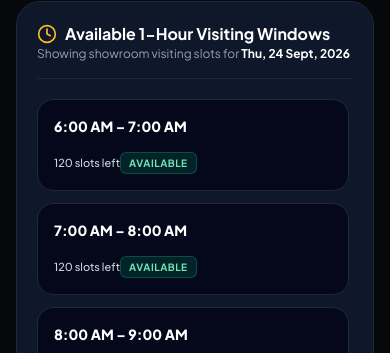
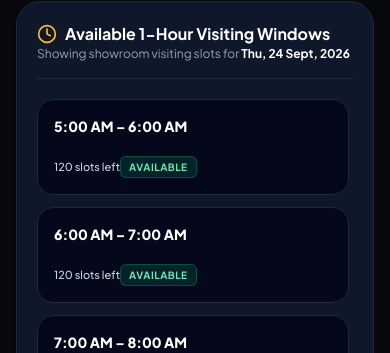
Before and after one commit to shashank-0913/Ayyan-Fireworks, a React (Vite) app: page /book-slot in a window 390 px wide. Shown: the part 1201-1554 px from the top of the page. Built offline with nearby package versions, Linux system fonts and the light colour scheme; no server answers; the database is empty.

Commit message:
Play splash animation on every page refresh

```diff
--- a/src/components/customer/CustomerNavbar.tsx
+++ b/src/components/customer/CustomerNavbar.tsx
@@ -304,7 +304,7 @@ export const CustomerNavbar: React.FC = () => {
                 </p>
                 <div className="flex items-center gap-2 text-slate-500 dark:text-slate-400 text-[11px]">
                   <Clock className="w-3.5 h-3.5 text-amber-500 dark:text-gold-400 shrink-0" />
-                  <span>09:00 AM – 09:30 PM (All 7 Days)</span>
+                  <span>05:00 AM – 10:00 PM (All 7 Days)</span>
                 </div>
                 <div className="flex flex-col sm:flex-row gap-2 pt-1">
                   <a
--- a/src/components/customer/SlotBookingFlow.tsx
+++ b/src/components/customer/SlotBookingFlow.tsx
@@ -12,7 +12,8 @@ import {
   ArrowLeft,
   Flame,
   Info,
-  CalendarCheck2
+  CalendarCheck2,
+  Lock
 } from 'lucide-react';
 import { useAyyanStore } from '../../context/AppContext';
 import { Slot, Booking } from '../../types';
@@ -56,6 +57,17 @@ export const SlotBookingFlow: React.FC = () => {
       .sort((a, b) => a.start_time.localeCompare(b.start_time));
   }, [slots, selectedDate]);
 
+  // Check if every slot for the selected date is blocked or fully booked
+  const isAllDateSlotsBooked = useMemo(() => {
+    if (dateSlots.length === 0) return false;
+    return dateSlots.every(slot => {
+      const booked = slot.booked_capacity || 0;
+      const total = slot.total_capacity || 120;
+      const remaining = total - booked;
+      return slot.is_blocked || remaining <= 0 || booked >= total;
+    });
+  }, [dateSlots]);
+
   const selectedSlot = useMemo(() => {
     return slots.find(s => s.id === selectedSlotId);
   }, [slots, selectedSlotId]);
@@ -70,8 +82,11 @@ export const SlotBookingFlow: React.FC = () => {
   const handleSlotSelect = (slot: Slot) => {
     const booked = slot.booked_capacity || 0;
     const total = slot.total_capacity || 120;
-    const rem = total - booked;
-    if (slot.is_blocked || rem <= 0 || booked >= 120 || booked >= total) return;
+    const remaining = total - booked;
+    if (slot.is_blocked || remaining <= 0 || booked >= total) {
+      setErrorMessage('This visiting slot is fully booked or closed. Please choose an available time.');
+      return;
+    }
     setSelectedSlotId(slot.id);
     setErrorMessage(null);
   };
@@ -79,6 +94,12 @@ export const SlotBookingFlow: React.FC = () => {
   const handleProceedToStep2 = () => {
     if (!selectedSlotId) {
       setErrorMessage('Please pick an available visiting time slot.');
+      return;
+    }
+    const slot = slots.find(s => s.id === selectedSlotId);
+    if (!slot || slot.is_blocked || (slot.total_capacity - slot.booked_capacity) <= 0) {
+      setErrorMessage('The selected slot is fully booked or unavailable. Please choose another slot.');
+      setSelectedSlotId('');
       return;
     }
     setErrorMessage(null);
@@ -269,6 +290,21 @@ export const SlotBookingFlow: React.FC = () => {
                   )}
                 </div>
 
+                {/* Fully Booked Date Alert Notice */}
+                {isAllDateSlotsBooked && (
+                  <div className="p-4 rounded-2xl bg-amber-50 dark:bg-amber-950/40 border border-amber-300 dark:border-amber-500/40 text-amber-950 dark:text-amber-200 text-xs sm:text-sm flex items-start gap-3 shadow-xs">
+                    <AlertCircle className="w-5 h-5 text-amber-600 dark:text-amber-400 shrink-0 mt-0.5" />
+                    <div className="space-y-1">
+                      <p className="font-bold text-amber-950 dark:text-amber-100 leading-snug">
+                        All slots are fully booked for this date. Please select another date or visit during general showroom hours.
+                      </p>
+                      <p className="text-[11px] text-amber-800 dark:text-amber-300/80">
+                        General showroom operating hours are 05:00 AM – 10:00 PM IST (All 7 Days during Festive Season).
+                      </p>
+                    </div>
+                  </div>
+                )}
+
                 {/* Time Slots List */}
                 {dateSlots.length > 0 ? (
                   <div className="grid grid-cols-1 sm:grid-cols-2 gap-3 max-h-[440px] overflow-y-auto pr-1">
@@ -278,39 +314,51 @@ export const SlotBookingFlow: React.FC = () => {
                       const remaining = Math.max(0, total - booked);
                       const status = getSlotStatus(slot);
                       const isSelected = selectedSlotId === slot.id;
-                      const isFull = booked >= 120 || booked >= total || remaining <= 0;
-                      const isAvailable = !slot.is_blocked && !isFull;
+                      const isFull = booked >= total || remaining <= 0;
+                      const isBlocked = Boolean(slot.is_blocked);
+                      const isAvailable = !isBlocked && !isFull;
 
                       return (
                         <button
                           key={slot.id}
                           type="button"
                           disabled={!isAvailable}
-                          onClick={() => handleSlotSelect(slot)}
-                          className={`p-4 rounded-2xl border text-left transition-all duration-200 relative overflow-hidden min-h-[92px] flex flex-col justify-between active:scale-[0.98] ${
-                            isSelected
+                          aria-disabled={!isAvailable}
+                          onClick={() => {
+                            if (isAvailable) {
+                              handleSlotSelect(slot);
+                            }
+                          }}
+                          className={`p-4 rounded-2xl border text-left transition-all duration-200 relative overflow-hidden min-h-[96px] flex flex-col justify-between ${
+                            !isAvailable
+                              ? 'bg-slate-100/90 dark:bg-slate-950/60 border-slate-200 dark:border-slate-800/80 opacity-60 cursor-not-allowed select-none'
+                              : isSelected
                               ? 'bg-amber-500/20 dark:bg-amber-500/25 border-amber-500 dark:border-amber-400 ring-2 ring-amber-400/50 shadow-md'
-                              : isAvailable
-                              ? 'bg-slate-50 hover:bg-amber-50/50 dark:bg-slate-950/80 dark:hover:bg-slate-800/80 border-slate-200 dark:border-slate-800 hover:border-amber-400'
-                              : 'bg-slate-100 dark:bg-slate-950/40 border-slate-200 dark:border-slate-800/60 opacity-50 cursor-not-allowed'
+                              : 'bg-slate-50 hover:bg-amber-50/50 dark:bg-slate-950/80 dark:hover:bg-slate-800/80 border-slate-200 dark:border-slate-800 hover:border-amber-400 active:scale-[0.98]'
                           }`}
                         >
                           <div className="flex items-center justify-between">
-                            <span className="font-extrabold text-sm sm:text-base text-slate-900 dark:text-white">
+                            <span className={`font-extrabold text-sm sm:text-base ${!isAvailable ? 'text-slate-500 dark:text-slate-400' : 'text-slate-900 dark:text-white'}`}>
                               {formatTime(slot.start_time)} – {formatTime(slot.end_time)}
                             </span>
-                            {isSelected && (
+                            {isSelected && isAvailable && (
                               <CheckCircle2 className="w-5 h-5 text-amber-600 dark:text-amber-400 shrink-0" />
+                            )}
+                            {!isAvailable && (
+                              <div className="flex items-center gap-1 text-red-600 dark:text-red-400 text-[11px] font-bold">
+                                <Lock className="w-3.5 h-3.5" />
+                                <span>{isBlocked ? 'Blocked' : 'Fully Booked'}</span>
+                              </div>
                             )}
                           </div>
 
                           {/* Slot Status & Dynamic Remaining Capacity */}
                           <div className="pt-2 flex items-center justify-between text-xs">
                             <span className="font-semibold text-[11px] text-slate-600 dark:text-slate-400">
-                              {slot.is_blocked ? (
+                              {isBlocked ? (
                                 <span className="text-red-600 dark:text-red-400 font-bold">Slot Blocked</span>
                               ) : isFull ? (
-                                <span className="text-red-600 dark:text-red-400 font-bold">FULL (0 slots left)</span>
+                                <span className="text-red-600 dark:text-red-400 font-bold">Blocked / Fully Booked (0 left)</span>
                               ) : (
                                 <span className="text-slate-700 dark:text-slate-300 font-medium">
                                   {remaining} slots left
@@ -320,16 +368,14 @@ export const SlotBookingFlow: React.FC = () => {
 
                             <span
                               className={`px-2 py-0.5 rounded-md text-[10px] font-bold uppercase tracking-wider border ${
-                                slot.is_blocked
-                                  ? 'bg-red-100 dark:bg-red-950/60 border-red-300 dark:border-red-500/30 text-red-700 dark:text-red-300'
-                                  : isFull
+                                !isAvailable
                                   ? 'bg-red-100 dark:bg-red-950/60 border-red-300 dark:border-red-500/30 text-red-700 dark:text-red-300'
                                   : status === 'filling_fast'
                                   ? 'bg-amber-500/15 border-amber-500/30 text-amber-800 dark:text-amber-300'
                                   : 'bg-emerald-500/15 border-emerald-500/30 text-emerald-800 dark:text-emerald-300'
                               }`}
                             >
-                              {slot.is_blocked ? 'Closed' : isFull ? 'FULL' : status === 'filling_fast' ? 'Filling Fast' : 'Available'}
+                              {isBlocked ? 'Blocked' : isFull ? 'Blocked / Fully Booked' : status === 'filling_fast' ? 'Filling Fast' : 'Available'}
                             </span>
                           </div>
                         </button>
--- a/src/components/portal/BatchSlotGeneratorModal.tsx
+++ b/src/components/portal/BatchSlotGeneratorModal.tsx
@@ -104,7 +104,7 @@ export const BatchSlotGeneratorModal: React.FC<BatchSlotGeneratorModalProps> = (
                   onChange={(e) => setStartHour(Number(e.target.value))}
                   className="w-full bg-slate-50 dark:bg-slate-950 border border-slate-300 dark:border-slate-800 rounded-xl px-3 py-2.5 text-slate-900 dark:text-slate-200 focus:outline-none focus:border-amber-500"
                 >
-                  {[8, 9, 10, 11, 12, 13, 14, 15].map(h => (
+                  {[5, 6, 7, 8, 9, 10, 11, 12, 13, 14, 15].map(h => (
                     <option key={h} value={h}>{h > 12 ? `${h - 12}:00 PM` : `${h}:00 AM`}</option>
                   ))}
                 </select>
--- a/src/lib/initialData.ts
+++ b/src/lib/initialData.ts
@@ -369,6 +369,7 @@ export const generateInitialSlots = (): Slot[] => {
     const dateStr = slotDate.toISOString().split('T')[0];
 
     const hours = [
+      { start: '05:00:00', end: '06:00:00', cap: 120 },
       { start: '06:00:00', end: '07:00:00', cap: 120 },
       { start: '07:00:00', end: '08:00:00', cap: 120 },
       { start: '08:00:00', end: '09:00:00', cap: 120 },
@@ -382,7 +383,8 @@ export const generateInitialSlots = (): Slot[] => {
       { start: '17:00:00', end: '18:00:00', cap: 120 },
       { start: '18:00:00', end: '19:00:00', cap: 120 },
       { start: '19:00:00', end: '20:00:00', cap: 120 },
-      { start: '20:00:00', end: '21:00:00', cap: 120 }
+      { start: '20:00:00', end: '21:00:00', cap: 120 },
+      { start: '21:00:00', end: '22:00:00', cap: 120 }
     ];
 
     hours.forEach((h, index) => {
--- a/src/lib/utils.ts
+++ b/src/lib/utils.ts
@@ -121,7 +121,7 @@ export const SHOWROOM_CONTACT = {
   pincode: '530012',
   googleMapsUrl: 'https://maps.app.goo.gl/agWQFufKjWkwFbVs7',
   pesoLicense: 'PESO Licensed Showroom - Class 7, Div 2 Compliant',
-  operationalHours: 'Mon - Sun: 09:00 AM – 09:30 PM IST (All 7 Days during Festive Season)'
+  operationalHours: 'Mon - Sun: 05:00 AM – 10:00 PM IST (All 7 Days during Festive Season)'
 };
 
 export function getWhatsAppUrl(customMessage?: string): string {
```
Also changed, not shown: src/context/AppContext.tsx (+5 -5 lines).
